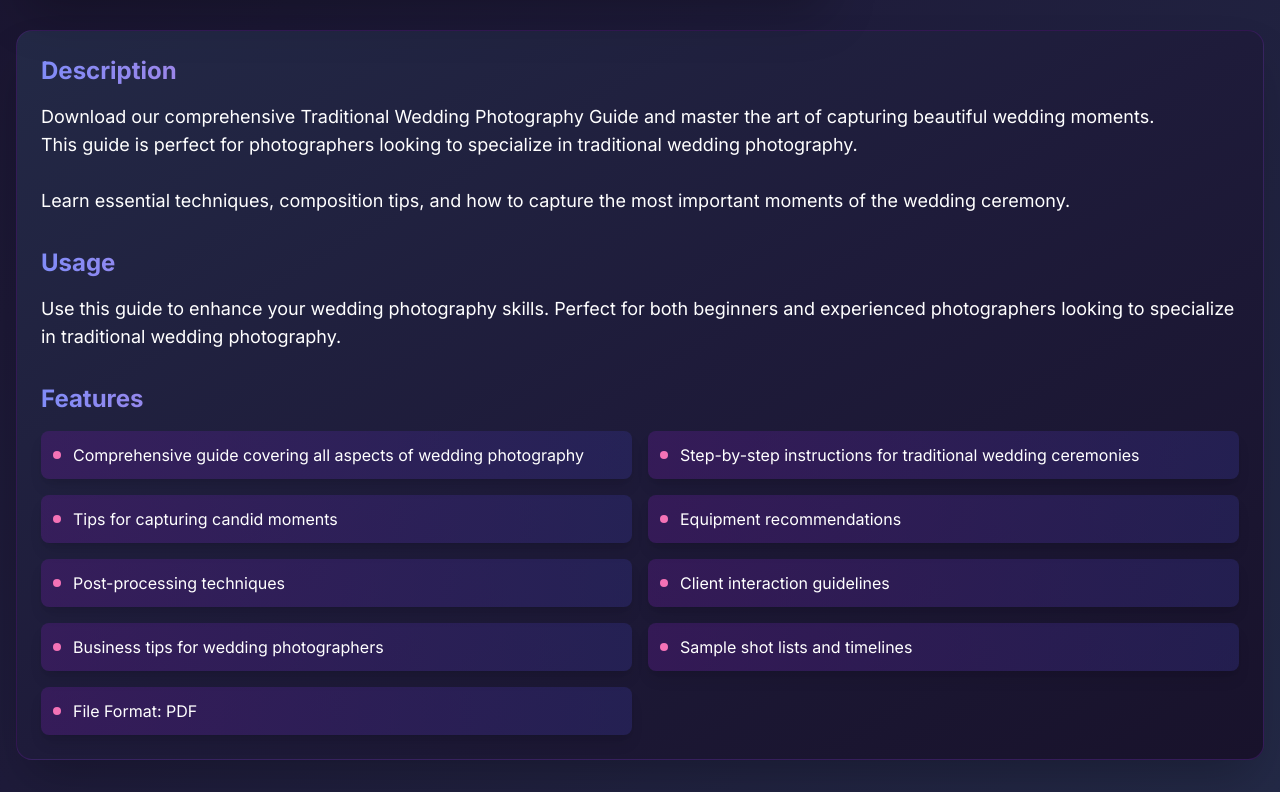
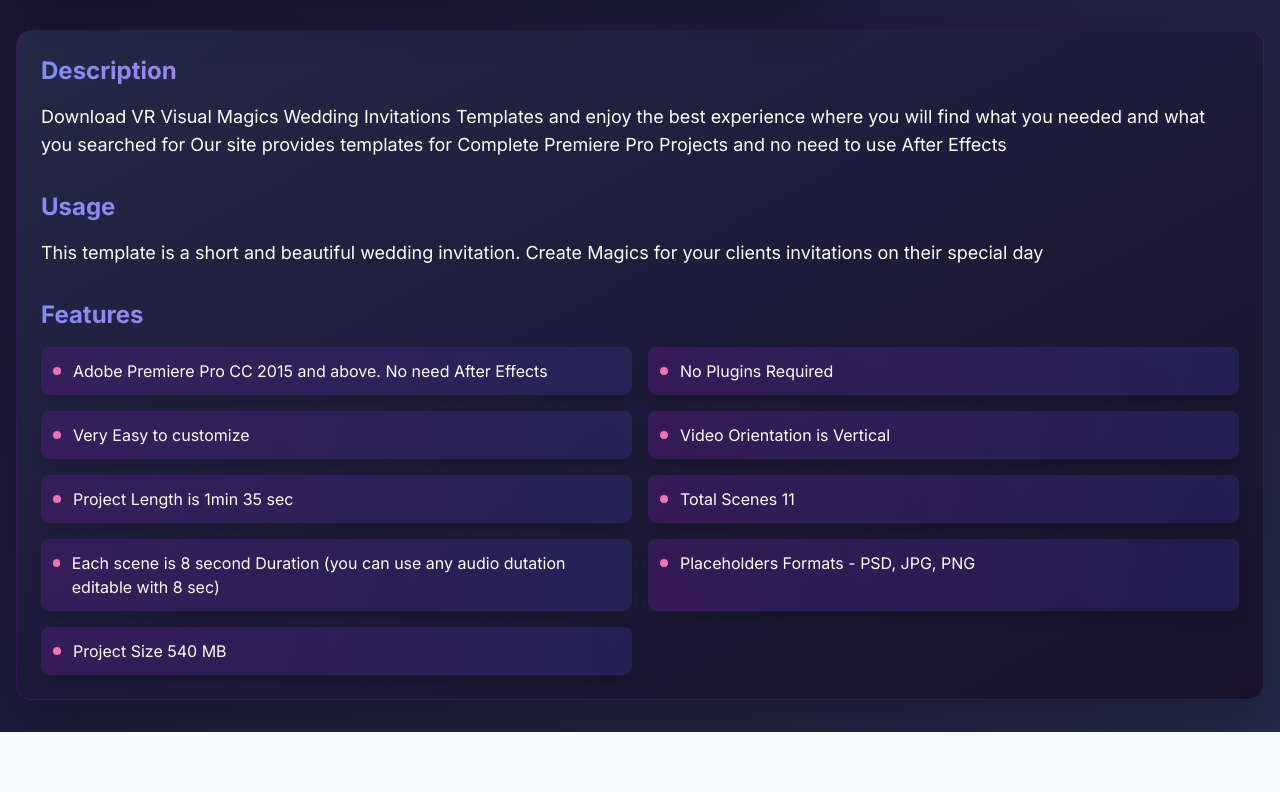
Before and after one commit to vrinvites2020/stockimages, a Next.js app: page /assets/1 in a window 1280 px wide. Shown: the part 666-1458 px from the top of the page. After the commit the page ends 1398 px from the top, so only its background shows below. Built offline with nearby package versions, Linux system fonts and the light colour scheme; no server answers.

Commit message:
constant, navbar color, assestcard changes

```diff
--- a/src/app/assets/[id]/page.tsx
+++ b/src/app/assets/[id]/page.tsx
@@ -131,7 +131,7 @@ export default function AssetDetailPage({ params }: { params: Promise<{ id: stri
                       if (downloadRef.current) {
                         downloadRef.current.click();
                       }
-                      setTimeout(() => setShowToast(false), 3500);
+                      setTimeout(() => setShowToast(false), 2500);
                     }}
                   />
                   {/* Hidden anchor for programmatic download */}
--- a/src/components/AssetCard.tsx
+++ b/src/components/AssetCard.tsx
@@ -1,6 +1,4 @@
 import Image from 'next/image'
-import { useState } from 'react'
-import Script from 'next/script'
 import { useRouter } from 'next/navigation'
 
 interface AssetCardProps {
@@ -14,59 +12,9 @@ interface AssetCardProps {
 
 export default function AssetCard({ id, title, category, language, price, imageUrl }: AssetCardProps) {
   const router = useRouter()
-  const [loading, setLoading] = useState(false)
-
-  const initializePayment = async () => {
-    try {
-      setLoading(true)
-      const response = await fetch('/api/create-order', {
-        method: 'POST',
-        headers: {
-          'Content-Type': 'application/json',
-        },
-        body: JSON.stringify({
-          amount: price,
-          assetId: id.toString(),
-          title: title,
-        }),
-      })
-
-      const order = await response.json()
-
-      const options: Razorpay.Options = {
-        key: process.env.NEXT_PUBLIC_RAZORPAY_KEY as string,
-        amount: order.amount,
-        currency: order.currency,
-        name: 'Stock Images',
-        description: title,
-        order_id: order.id,
-        handler: function () {
-          // The webhook will handle the payment verification
-          alert('Payment initiated! You will receive access once the payment is confirmed.');
-        },
-        prefill: {
-          name: 'User Name',
-          email: 'user@example.com',
-          contact: '9999999999',
-        },
-        theme: {
-          color: '#2563EB',
-        },
-      }
-
-      const razorpay = new window.Razorpay(options)
-      razorpay.open()
-    } catch (error) {
-      console.error('Payment initialization error:', error)
-      alert('Error initializing payment')
-    } finally {
-      setLoading(false)
-    }
-  }
 
   return (
     <>
-      <Script src="https://checkout.razorpay.com/v1/checkout.js" />
       <div
         className="card hover-card group cursor-pointer w-full max-w-xs sm:max-w-sm md:max-w-md lg:max-w-xl xl:max-w-2xl bg-gradient-to-br from-[#232946] via-[#1E1B3A] to-[#18122B] rounded-2xl shadow-2xl border border-purple-900/40 transition-all duration-500 relative text-white"
         onClick={() => router.push(`/assets/${id}`)}
@@ -91,12 +39,11 @@ export default function AssetCard({ id, title, category, language, price, imageU
             <button
               onClick={(e) => {
                 e.stopPropagation()
-                initializePayment()
+                router.push(`/assets/${id}`)
               }}
-              disabled={loading}
-              className={`btn-primary text-sm px-4 py-2 rounded-lg bg-purple-600 text-white font-semibold shadow-lg hover:bg-purple-700 transition-all duration-300 ${loading ? 'opacity-50 cursor-not-allowed' : ''}`}
+              className="btn-primary text-sm px-4 py-2 rounded-lg bg-purple-600 text-white font-semibold shadow-lg hover:bg-purple-700 transition-all duration-300"
             >
-              {loading ? 'Processing...' : 'Buy Now'}
+              Buy Now
             </button>
           </div>
         </div>
--- a/src/components/Navbar.tsx
+++ b/src/components/Navbar.tsx
@@ -4,7 +4,7 @@ import { UserButton, SignInButton, SignedIn, SignedOut } from '@clerk/nextjs';
 
 const Navbar = () => {
   return (
-    <nav className="w-full sticky top-0 z-50 bg-white/80 backdrop-blur-md shadow-md border-b">
+    <nav className="w-full sticky top-0 z-50 bg-gradient-to-br from-[#232946] via-[#1E1B3A] to-[#18122B] text-white shadow-2xl border-b border-purple-900/40">
       <div className="max-w-7xl mx-auto px-4 py-3 flex items-center justify-between">
         {/* Logo/Title */}
         <Link href="/" className="flex items-center gap-2 text-2xl font-bold bg-gradient-to-r from-indigo-500 via-pink-500 to-purple-500 text-transparent bg-clip-text">
--- a/src/data/constant.ts
+++ b/src/data/constant.ts
@@ -3,18 +3,18 @@ export const weddingInvitationDetails = [{
     imageUrl: "https://media.istockphoto.com/id/1186214696/photo/hindu-wedding-ritual-wherein-bride-and-groom-hand.jpg?s=612x612&w=0&k=20&c=fTlNejRdY7dkvk742auNgI3j6Ve9UqqWSnb3QJ-D2gw=",
     videoUrl: "https://www.youtube.com/shorts/6ImfFWCIsBo",
     title: "Traditional Wedding Photography Guide",
-    summary: `Download our comprehensive Traditional Wedding Photography Guide and master the art of capturing beautiful wedding moments.\nThis guide is perfect for photographers looking to specialize in traditional wedding photography.\n\nLearn essential techniques, composition tips, and how to capture the most important moments of the wedding ceremony.`,
-    usage: "Use this guide to enhance your wedding photography skills. Perfect for both beginners and experienced photographers looking to specialize in traditional wedding photography.",
+    summary: `Download VR Visual Magics Wedding Invitations Templates and enjoy the best experience where you will find what you needed and what you searched for Our site provides templates for Complete Premiere Pro Projects and no need to use After Effects`,
+    usage: "This template is a short and beautiful wedding invitation. Create Magics for your clients invitations on their special day",
     features: [
-      "Comprehensive guide covering all aspects of wedding photography",
-      "Step-by-step instructions for traditional wedding ceremonies",
-      "Tips for capturing candid moments",
-      "Equipment recommendations",
-      "Post-processing techniques",
-      "Client interaction guidelines",
-      "Business tips for wedding photographers",
-      "Sample shot lists and timelines",
-      "File Format: PDF"
+      "Adobe Premiere Pro CC 2015 and above. No need After Effects",
+      "No Plugins Required",
+      "Very Easy to customize",
+      "Video Orientation is Vertical",
+      "Project Length is 1min 35 sec",
+      "Total Scenes 11",
+      "Each scene is 8 second Duration (you can use any audio dutation editable with 8 sec)",
+      "Placeholders Formats - PSD, JPG, PNG",
+      "Project Size 540 MB",
     ],
     price: 499,
     language: "Hindi",
@@ -29,15 +29,15 @@ export const weddingInvitationDetails = [{
     summary: `Download our comprehensive Traditional Wedding Photography Guide and master the art of capturing beautiful wedding moments.\nThis guide is perfect for photographers looking to specialize in traditional wedding photography.\n\nLearn essential techniques, composition tips, and how to capture the most important moments of the wedding ceremony.`,
     usage: "Use this guide to enhance your wedding photography skills. Perfect for both beginners and experienced photographers looking to specialize in traditional wedding photography.",
     features: [
-      "Comprehensive guide covering all aspects of wedding photography",
-      "Step-by-step instructions for traditional wedding ceremonies",
-      "Tips for capturing candid moments",
-      "Equipment recommendations",
-      "Post-processing techniques",
-      "Client interaction guidelines",
-      "Business tips for wedding photographers",
-      "Sample shot lists and timelines",
-      "File Format: PDF"
+      "Adobe Premiere Pro CC 2015 and above. No need After Effects",
+      "No Plugins Required",
+      "Very Easy to customize",
+      "Video Orientation is Vertical",
+      "Project Length is 1min 35 sec",
+      "Total Scenes 11",
+      "Each scene is 8 second Duration (you can use any audio dutation editable with 8 sec)",
+      "Placeholders Formats - PSD, JPG, PNG",
+      "Project Size 540 MB",
     ],
     price: 499,
     language: "English",
@@ -52,15 +52,15 @@ export const weddingInvitationDetails = [{
     summary: `Download our comprehensive Traditional Wedding Photography Guide and master the art of capturing beautiful wedding moments.\nThis guide is perfect for photographers looking to specialize in traditional wedding photography.\n\nLearn essential techniques, composition tips, and how to capture the most important moments of the wedding ceremony.`,
     usage: "Use this guide to enhance your wedding photography skills. Perfect for both beginners and experienced photographers looking to specialize in traditional wedding photography.",
     features: [
-      "Comprehensive guide covering all aspects of wedding photography",
-      "Step-by-step instructions for traditional wedding ceremonies",
-      "Tips for capturing candid moments",
-      "Equipment recommendations",
-      "Post-processing techniques",
-      "Client interaction guidelines",
-      "Business tips for wedding photographers",
-      "Sample shot lists and timelines",
-      "File Format: PDF"
+      "Adobe Premiere Pro CC 2015 and above. No need After Effects",
+      "No Plugins Required",
+      "Very Easy to customize",
+      "Video Orientation is Vertical",
+      "Project Length is 1min 35 sec",
+      "Total Scenes 11",
+      "Each scene is 8 second Duration (you can use any audio dutation editable with 8 sec)",
+      "Placeholders Formats - PSD, JPG, PNG",
+      "Project Size 540 MB",
     ],
     price: 499,
     language: "Telugu",
```
